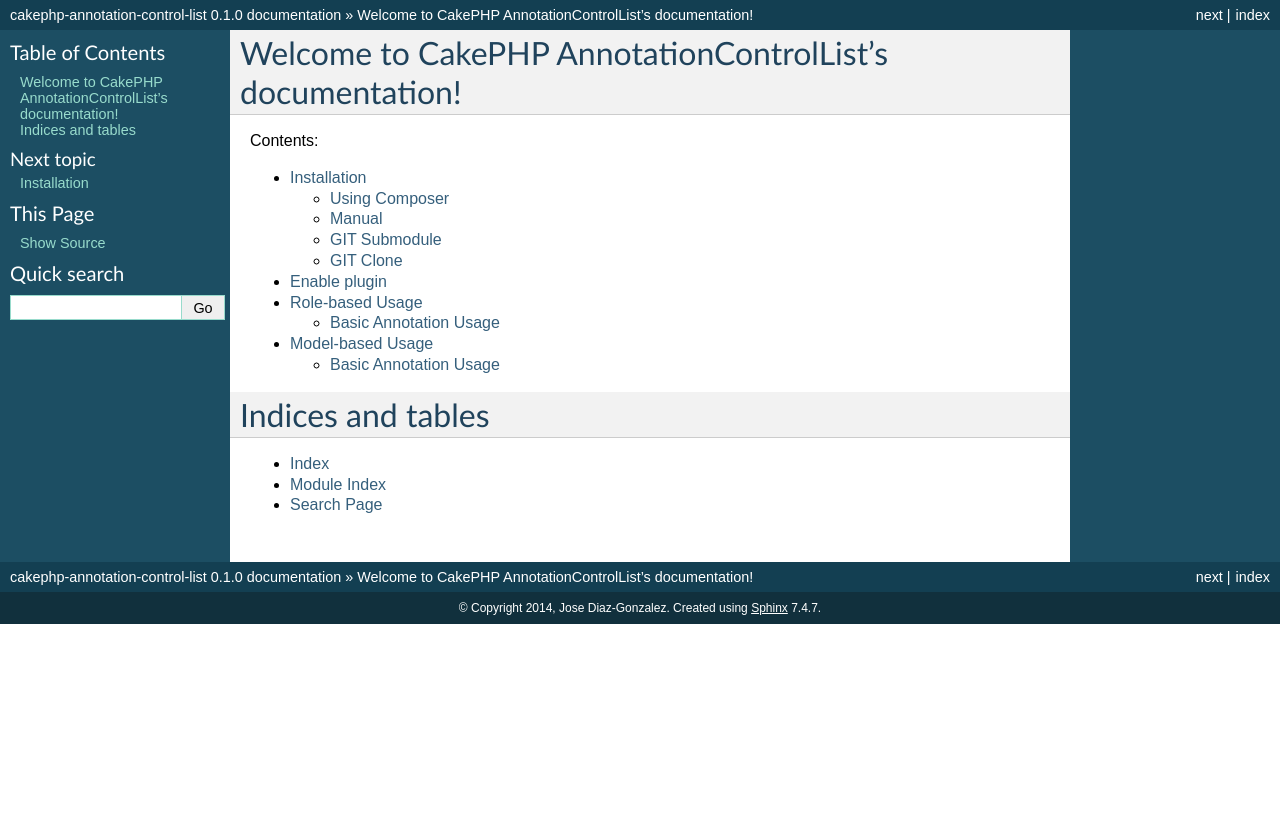
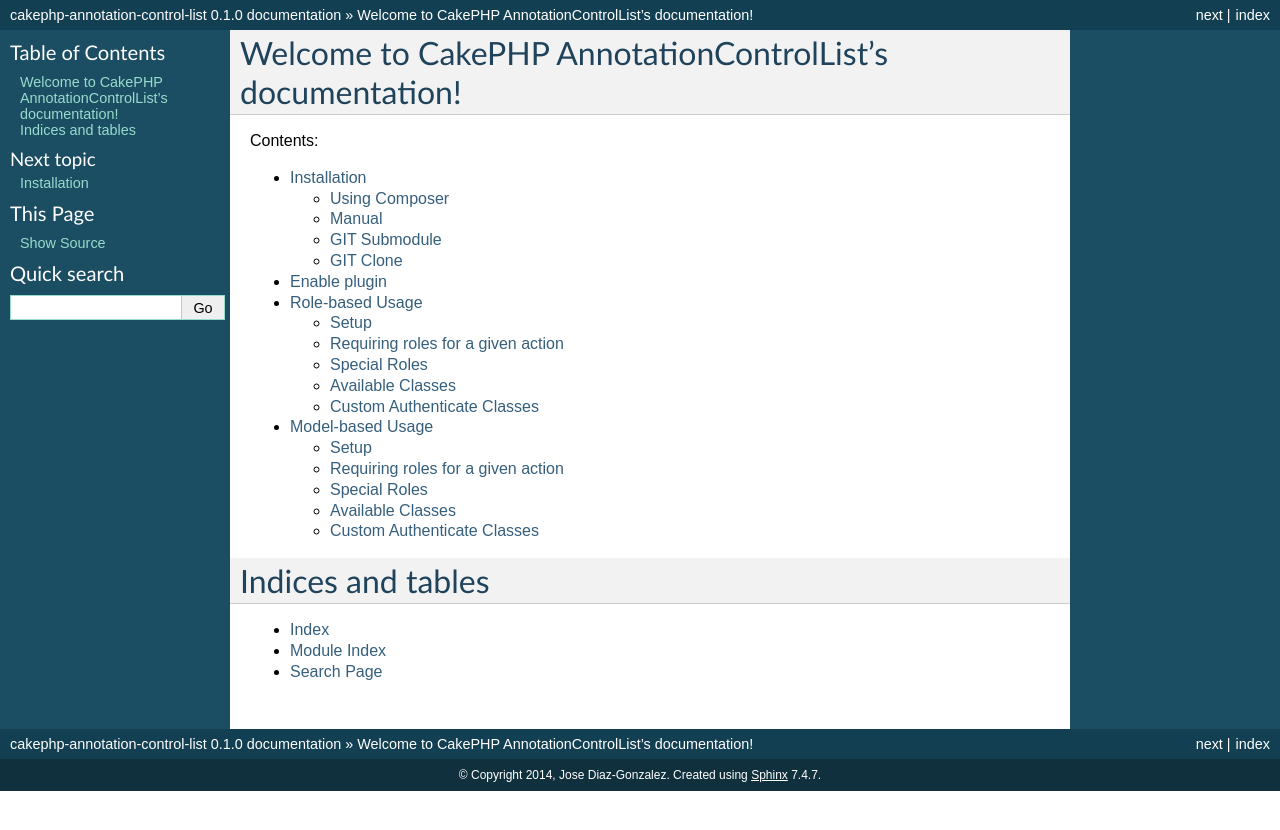
Before and after one commit to josegonzalez/cakephp-annotation-control-list, a Sphinx documentation site: the page built from docs/index.rst, in a window 1280 px wide. Shown: the top 830 px of the page. Built offline with Sphinx 7.4.7, drawn with Linux system fonts in a browser that asks for light colours.

Commit message:
Attempt to cleanup docs a bit more

```diff
--- a/docs/index.rst
+++ b/docs/index.rst
@@ -9,7 +9,7 @@
 Contents:
 
 .. toctree::
-   :maxdepth: 2
+   :maxdepth: 3
 
     Installation <installation>
     Role-based Usage <role-based-usage>
--- a/docs/model-based-usage.rst
+++ b/docs/model-based-usage.rst
@@ -3,8 +3,8 @@
 
 The ``AnnotationControlList`` plugin has two modes of usage. The ``model`` mode requires more configuration than the ``role`` mode, but also allows you to extend access control to include information from your database records.
 
-Basic Annotation Usage
-~~~~~~~~~~~~~~~~~~~~~~
+Setup
+~~~~~
 
 Setup your ``AuthComponent`` to use the ``AnnotationAuthorize`` and ``AnnotationFormAuthenticate`` classes:
 
@@ -26,7 +26,7 @@
     ];
 
 Requiring roles for a given action
-^^^^^^^^^^^^^^^^^^^^^^^^^^^^^^^^^^
+~~~~~~~~~~~~~~~~~~~~~~~~~~~~~~~~~~
 
 Annotate your methods with the roles you want to allow:
 
@@ -112,7 +112,7 @@
 You can specify one or more roles in any of the above formats. If no role is specified for an action, then no user will be allowed access.
 
 Special Roles
-^^^^^^^^^^^^^
+~~~~~~~~~~~~~
 
 The following roles have a special meaning:
 
@@ -121,7 +121,7 @@
 - ``authenticated``: Users that have been authenticated fall in this role
 
 Available Classes
-^^^^^^^^^^^^^^^^^
+~~~~~~~~~~~~~~~~~
 
 The following classes are available for your convenience:
 
@@ -152,7 +152,7 @@
 - ``isAssoc``
 
 Custom Authenticate Classes
-^^^^^^^^^^^^^^^^^^^^^^^^^^^
+~~~~~~~~~~~~~~~~~~~~~~~~~~~
 
 The ``AnnotationFormAuthenticate`` class extends ``FormAuthenticate`` to override the ``unauthorized()`` method, allowing us to use the annotations to define access even if the user has not yet authenticated. You can follow this pattern for any Authenticate class you create/use by adding the following to either your custom authenticate class or a subclass of one of the core classes:
 
--- a/docs/role-based-usage.rst
+++ b/docs/role-based-usage.rst
@@ -3,8 +3,8 @@
 
 The ``AnnotationControlList`` plugin has two modes of usage. The ``role`` mode requires no more configuration than an ``@roles`` annotation on your action.
 
-Basic Annotation Usage
-~~~~~~~~~~~~~~~~~~~~~~
+Setup
+~~~~~
 
 Setup your ``AuthComponent`` to use the ``AnnotationAuthorize`` and ``AnnotationFormAuthenticate`` classes:
 
@@ -26,7 +26,7 @@
     ];
 
 Requiring roles for a given action
-^^^^^^^^^^^^^^^^^^^^^^^^^^^^^^^^^^
+~~~~~~~~~~~~~~~~~~~~~~~~~~~~~~~~~~
 
 Annotate your methods with the roles you want to allow:
 
@@ -58,7 +58,7 @@
 You can specify one or more roles in any of the above formats. If no role is specified for an action, then no user will be allowed access.
 
 Special Roles
-^^^^^^^^^^^^^
+~~~~~~~~~~~~~
 
 The following roles have a special meaning:
 
@@ -67,7 +67,7 @@
 - ``authenticated``: Users that have been authenticated fall in this role
 
 Available Classes
-^^^^^^^^^^^^^^^^^
+~~~~~~~~~~~~~~~~~
 
 The following classes are available for your convenience:
 
@@ -90,7 +90,7 @@
 - ``prefix``
 
 Custom Authenticate Classes
-^^^^^^^^^^^^^^^^^^^^^^^^^^^
+~~~~~~~~~~~~~~~~~~~~~~~~~~~
 
 The ``AnnotationFormAuthenticate`` class extends ``FormAuthenticate`` to override the ``unauthorized()`` method, allowing us to use the annotations to define access even if the user has not yet authenticated. You can follow this pattern for any Authenticate class you create/use by adding the following to either your custom authenticate class or a subclass of one of the core classes:
 
```
